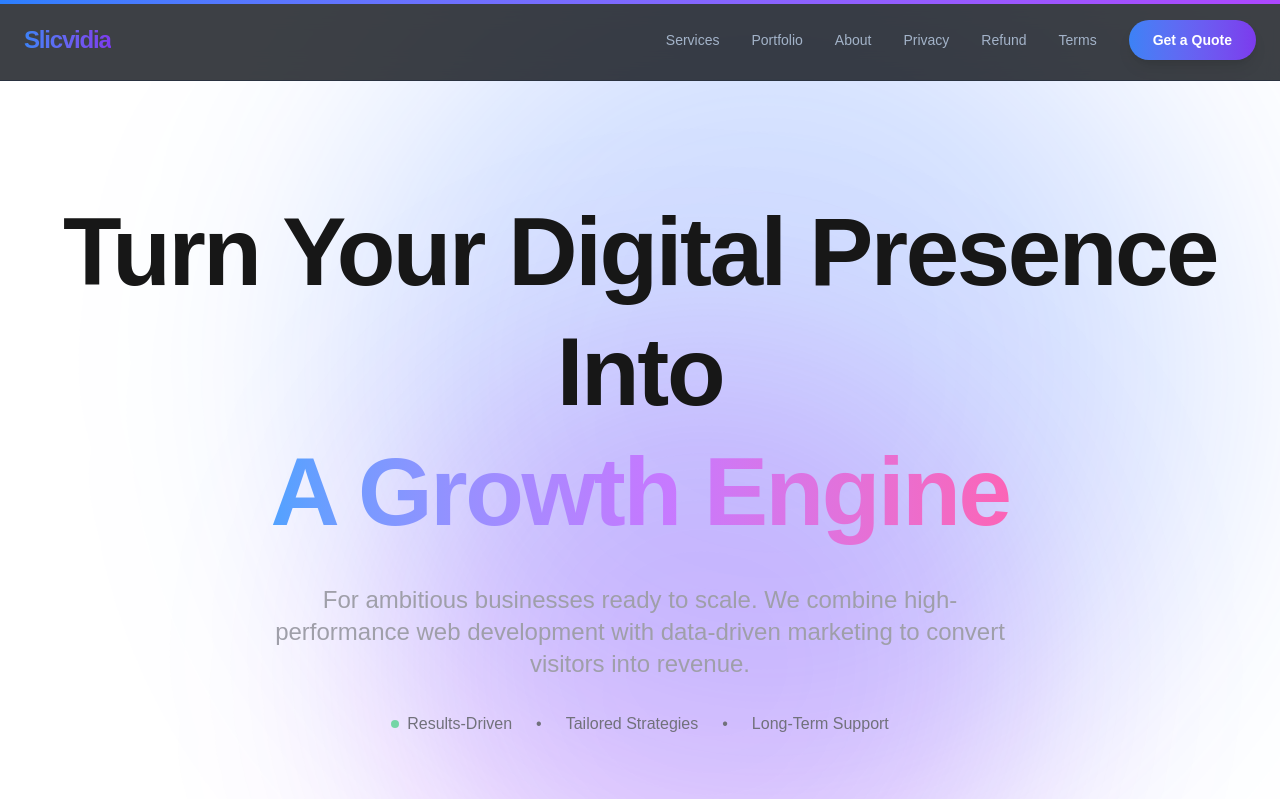
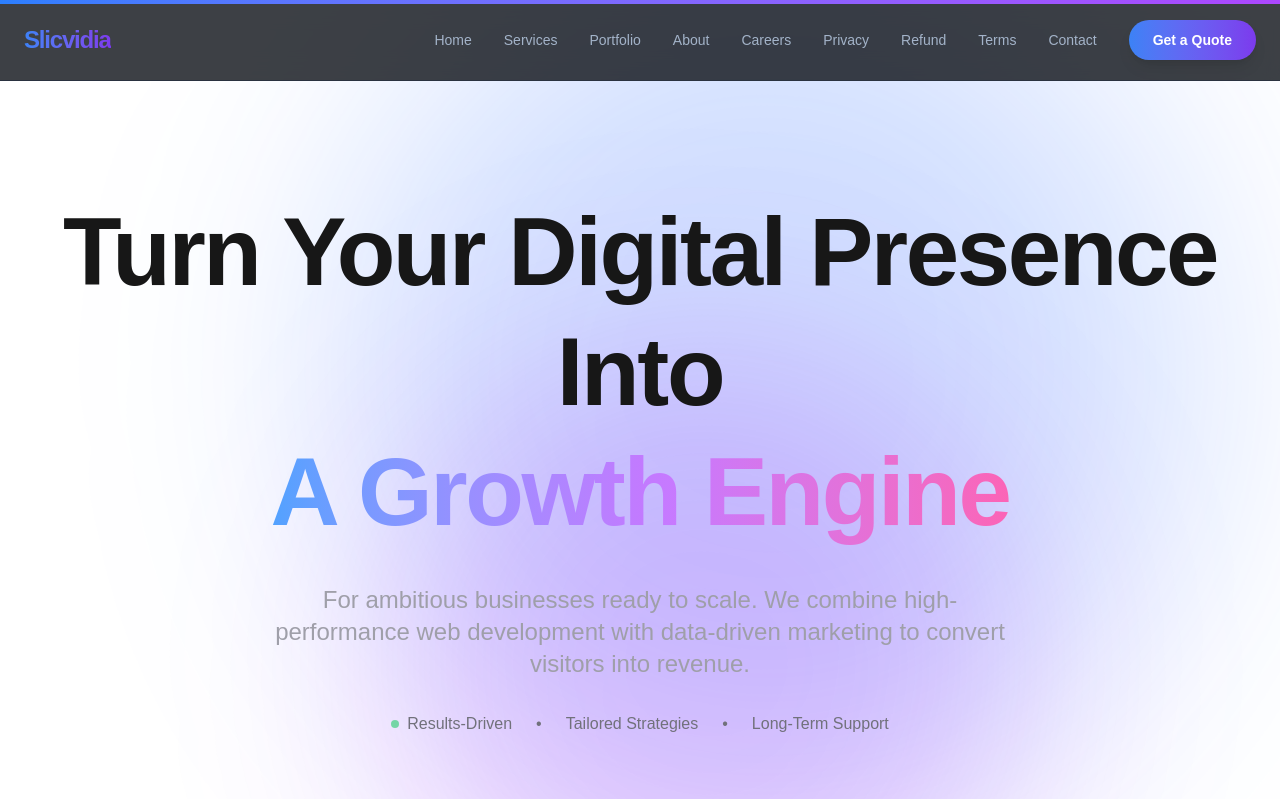
Before and after one commit to Mateen7c7/slicvidia, a Next.js app: page / in a window 1280 px wide. Shown: the top 799 px of the page. Built offline with nearby package versions, Linux system fonts and the light colour scheme.

Commit message:
feat: add Home, Careers, and Contact navigation links, and make Footer Services heading clickable.

```diff
--- a/app/components/Footer.tsx
+++ b/app/components/Footer.tsx
@@ -20,7 +20,9 @@ export default function Footer() {
         </div>
 
         <div>
-          <h4 className="font-bold mb-6 text-white text-lg">Services</h4>
+          <h4 className="font-bold mb-6 text-white text-lg hover:text-blue-400 transition-colors">
+            <Link href="/services">Services</Link>
+          </h4>
           <ul className="space-y-3 text-[#A3B3C9]">
             <li>
               <Link
@@ -68,6 +70,11 @@ export default function Footer() {
         <div>
           <h4 className="font-bold mb-6 text-white text-lg">Company</h4>
           <ul className="space-y-3 text-[#A3B3C9]">
+            <li>
+              <Link href="/" className="hover:text-white transition-colors">
+                Home
+              </Link>
+            </li>
             <li>
               <Link
                 href="/about"
--- a/app/components/Navbar.tsx
+++ b/app/components/Navbar.tsx
@@ -25,24 +25,27 @@ export default function Navbar() {
         {/* Desktop Nav */}
         <div className="hidden md:flex items-center gap-8 text-sm font-medium text-[#A3B3C9]">
           {[
+            { name: "Home", href: "/" },
             { name: "Services", href: "/services" },
             { name: "Portfolio", href: "/#portfolio" },
             { name: "About", href: "/about" },
+            { name: "Careers", href: "/careers" },
             { name: "Privacy", href: "/privacy" },
             { name: "Refund", href: "/refund" },
             { name: "Terms", href: "/terms" },
+            { name: "Contact", href: "/contact" },
           ].map((item, i) => (
-            <motion.a
-              key={item.name}
-              href={item.href}
+            <Link key={item.name} href={item.href}>
+              <motion.span
                 initial={{ opacity: 0, y: -10 }}
                 animate={{ opacity: 1, y: 0 }}
                 transition={{ delay: 0.1 * i, duration: 0.5 }}
-              className="hover:text-white transition-colors relative group"
+                className="hover:text-white transition-colors relative group block cursor-pointer"
               >
                 {item.name}
                 <span className="absolute -bottom-1 left-0 w-0 h-0.5 bg-[#3B82F6] transition-all group-hover:w-full" />
-            </motion.a>
+              </motion.span>
+            </Link>
           ))}
           <Link href="/contact">
             <motion.button
@@ -79,6 +82,13 @@ export default function Navbar() {
         >
           <div className="flex flex-col p-6 gap-4 text-[#A3B3C9]">
             <Link
+              href="/"
+              className="hover:text-white"
+              onClick={() => setIsMenuOpen(false)}
+            >
+              Home
+            </Link>
+            <Link
               href="/services"
               className="hover:text-white"
               onClick={() => setIsMenuOpen(false)}
@@ -98,6 +108,13 @@ export default function Navbar() {
               onClick={() => setIsMenuOpen(false)}
             >
               About
+            </Link>
+            <Link
+              href="/careers"
+              className="hover:text-white"
+              onClick={() => setIsMenuOpen(false)}
+            >
+              Careers
             </Link>
             <Link
               href="/privacy"
@@ -120,6 +137,13 @@ export default function Navbar() {
             >
               Terms
             </Link>
+            <Link
+              href="/contact"
+              className="hover:text-white"
+              onClick={() => setIsMenuOpen(false)}
+            >
+              Contact
+            </Link>
             <Link href="/contact" onClick={() => setIsMenuOpen(false)}>
               <button className="bg-linear-to-r from-[#3B82F6] to-[#7C3AED] text-white px-5 py-3 rounded-full font-bold w-full shadow-lg">
                 Get a Quote
```
Lines whose indentation alone changed are shown as unchanged.
